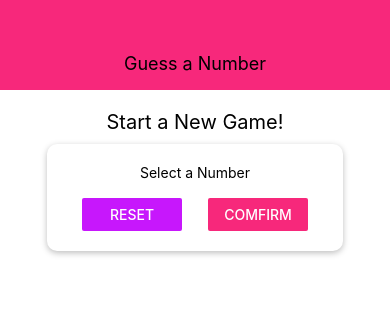
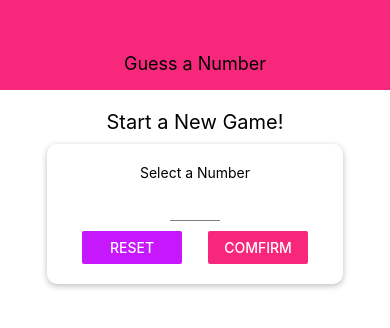
Before and after one commit to Maen22/guessing-react-native, a React Native app: screen / in a window 390 px wide. Shown: the top 328 px of the page. Built offline with nearby package versions, Linux system fonts and the light colour scheme.

Commit message:
Input component

```diff
--- /dev/null
+++ b/src/components/Input.tsx
@@ -0,0 +1,23 @@
+import React from "react";
+import { TextInput, StyleSheet, TextInputProps } from "react-native";
+
+const Input: React.FC<Props & TextInputProps> = (props) => {
+  return (
+    <TextInput {...props} style={{ ...styles.input, ...props.extraStyles }} />
+  );
+};
+
+const styles = StyleSheet.create({
+  input: {
+    height: 30,
+    borderBottomColor: "grey",
+    borderBottomWidth: 1,
+    marginVertical: 10,
+  },
+});
+
+type Props = {
+  extraStyles?: any;
+};
+
+export default Input;
--- a/src/screens/StartGameScreen.tsx
+++ b/src/screens/StartGameScreen.tsx
@@ -1,8 +1,9 @@
 import React from "react";
-import { View, Text, TextInput, Button, StyleSheet } from "react-native";
+import { View, Text, Button, StyleSheet } from "react-native";
 
 import Colors from "../constants/colors";
 import Card from "../components/Card";
+import Input from "../components/Input";
 
 const StartGameScreen: React.FC = () => {
   return (
@@ -10,7 +11,14 @@
       <Text style={styles.title}>Start a New Game!</Text>
       <Card extraStyles={styles.inputContainer}>
         <Text>Select a Number</Text>
-        <TextInput />
+        <Input
+          extraStyles={styles.input}
+          blurOnSubmit
+          autoCapitalize="none"
+          autoCorrect={false}
+          keyboardType="numeric"
+          maxLength={2}
+        />
         <View style={styles.buttonsContainer}>
           <View style={styles.button}>
             <Button title="Reset" onPress={() => {}} color={Colors.accent} />
@@ -48,6 +56,10 @@
   button: {
     width: 100,
   },
+  input: {
+    width: 50,
+    textAlign: "center",
+  },
 });
 
 export default StartGameScreen;
```
